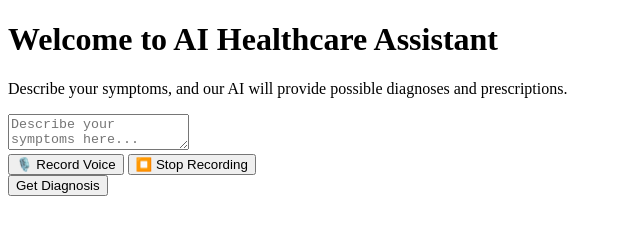
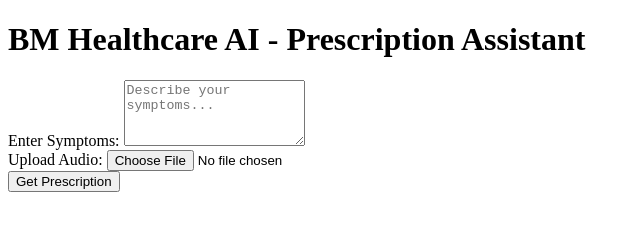
Before and after one commit to Bmagaji76/BmhealthcareAi, a plain HTML site: page Index.html in a window 1280 px wide. Shown: the whole page, without its empty margins (0-641 px from the left). Drawn offline with Linux system fonts and the light colour scheme.

Commit message:
Update Index.html

```diff
--- a/Index.html
+++ b/Index.html
@@ -3,23 +3,20 @@
 <head>
     <meta charset="UTF-8">
     <meta name="viewport" content="width=device-width, initial-scale=1.0">
-    <title>AI Healthcare Assistant</title>
-    <link rel="stylesheet" href="static/style.css">
+    <title>BM Healthcare AI</title>
+    <script defer src="script.json"></script>
 </head>
 <body>
-    <div class="container">
-        <h1>Welcome to AI Healthcare Assistant</h1>
-        <p>Describe your symptoms, and our AI will provide possible diagnoses and prescriptions.</p>
-        <form action="/predict" method="post" enctype="multipart/form-data">
-            <textarea name="user_input" id="user_input" placeholder="Describe your symptoms here..." required></textarea>
-            <div class="voice-controls">
-                <button type="button" onclick="startRecording()">🎙️ Record Voice</button>
-                <button type="button" onclick="stopRecording()">⏹️ Stop Recording</button>
-                <input type="file" name="audio" id="audio" accept="audio/*" hidden>
-            </div>
-            <button type="submit">Get Diagnosis</button>
-        </form>
-    </div>
-    <script src="static/script.js"></script>
+    <h1>BM Healthcare AI - Prescription Assistant</h1>
+    <form id="input-form">
+        <label for="text-input">Enter Symptoms:</label>
+        <textarea id="text-input" rows="4" placeholder="Describe your symptoms..."></textarea>
+        <br>
+        <label for="audio-input">Upload Audio:</label>
+        <input type="file" id="audio-input" accept="audio/*">
+        <br>
+        <button type="submit">Get Prescription</button>
+    </form>
+    <div id="response"></div>
 </body>
 </html>
```
